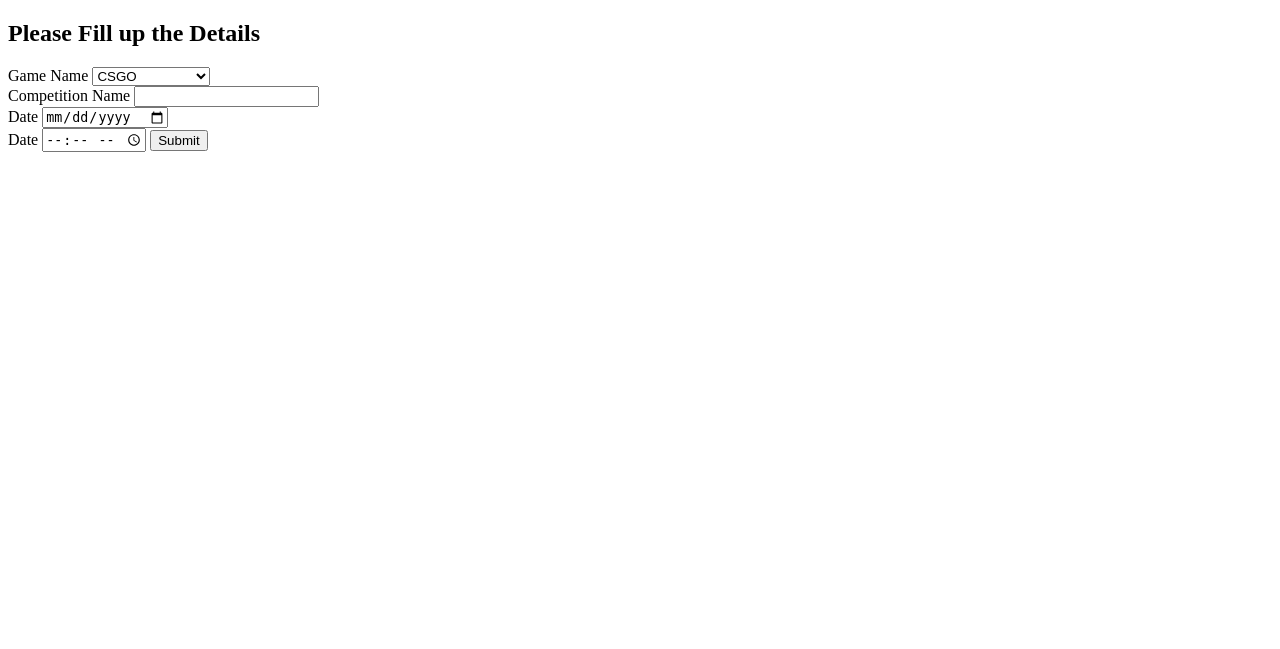
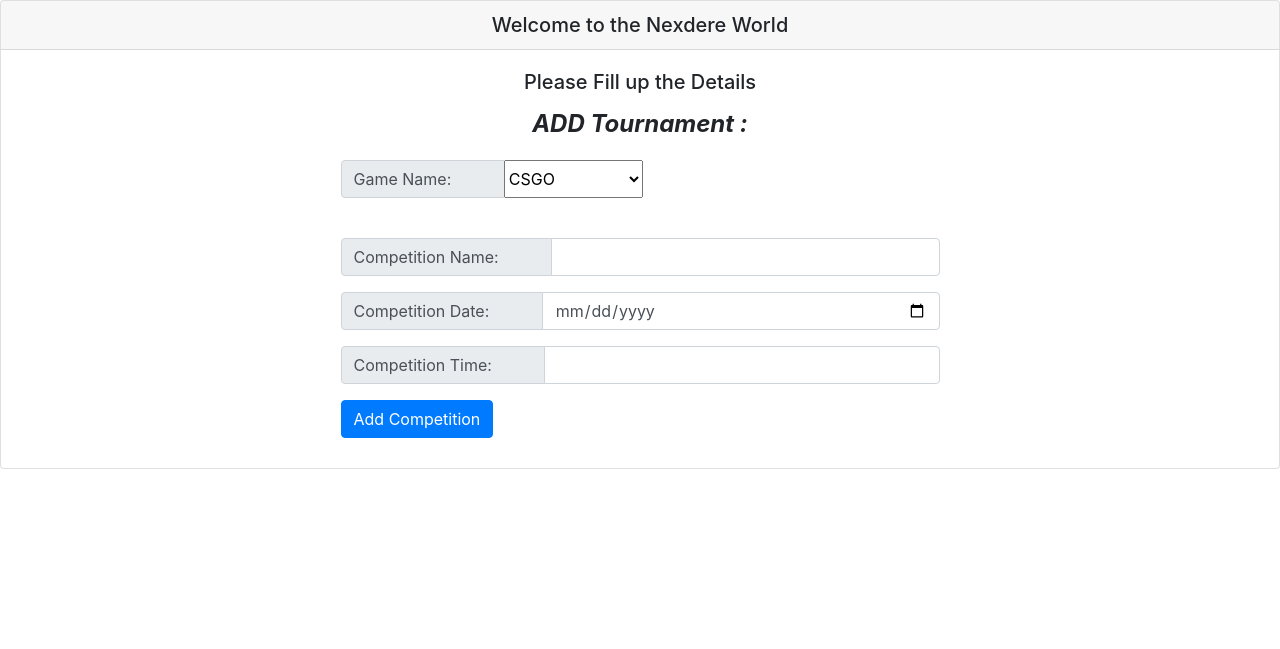
Before and after one commit to hisaransh/Nexdere, a PHP site: page /addTournament.php in a window 1280 px wide. Shown: the top 649 px of the page. Run offline with PHP 8.4, Linux system fonts and the light colour scheme.

Commit message:
Add css to addTournament

```diff
--- a/addTournament.php
+++ b/addTournament.php
@@ -4,29 +4,73 @@
 	<title>
 		Nexdre:Add tournament
 	</title>
+	<meta name = "viewport" content="width=device-width, initial-scale=1, user-scalable=no"/>
+	<title></title>
+	<link rel="stylesheet" href="css/bootstrap.min.cs --><!-- s">
+	<link rel="stylesheet" href="css/style.css">
+	<link rel="stylesheet" href="https://stackpath.bootstrapcdn.com/bootstrap/4.1.3/css/bootstrap.min.css" integrity="sha384-MCw98/SFnGE8fJT3GXwEOngsV7Zt27NXFoaoApmYm81iuXoPkFOJwJ8ERdknLPMO" crossorigin="anonymous">
+	<link rel="stylesheet" href="https://cdnjs.cloudflare.com/ajax/libs/font-awesome/4.7.0/css/font-awesome.min.css">
+
 </head>
-<body>
-	<h2> Please Fill up the Details </h2>
-	<form name="addtournament" action = "<?php htmlspecialchars($_SERVER['PHP_SELF'])?>" method='post'>
-		<label for="gamename">Game Name</label>
-		<select name="addgamename" required>
+<body class="body">
+	<div class="card">
+	  <h5 class="card-header center">Welcome to the Nexdere World</h5>
+	  <div class="card-body">
+	  	<h5 class="card-title center">Please Fill up the Details</h5>
+	<form name="addtournament" action = "<?php htmlspecialchars($_SERVER['PHP_SELF'])?>" method='post' class="mar0">
+
+		<fieldset class="_40 center2  ">
+					<legend align ="center" class=" ">
+						<i><b>ADD Tournament :</b></i>
+					</legend>
+					<div class="input-group mb-3 center ">
+					 	<div class="input-group-prepend">
+					    	<span class="input-group-text" id="inputGroup-sizing-default"> Game Name: &nbsp;&nbsp;&nbsp;&nbsp;&nbsp;&nbsp;&nbsp;&nbsp;
+					    	</span>
+					  	</div>
+					  	<select name="addgamename" required>
 			<option value='CSGO' >CSGO</option>
 			<option value='CALL OF DUTY'>CALL OF DUTY</option>
 			<option value='FIFA'>FIFA</option>
 			<option value='PUBG'> PUBG </option>
 		</select>
+
+					</div>
+
 		<br>
-		<label for="competitionName">Competition Name</label>
-		<input type='text' name='competitionName'>
-		<br>
-		<label for="competitionDate">Date</label>
-		<input type='date' min=<?php echo date('Y-m-d'); ?> name='competitionDate' required >
-		<br>
-		<label for="competitionTime">Date</label>
-		<input type='time' name='competitionTime'>
-		<input type='submit' name='addcompetitionSubmit'>
+
+		<div class="input-group mb-3 center ">
+					 	<div class="input-group-prepend">
+					    	<span class="input-group-text" id="inputGroup-sizing-default"> Competition Name: &nbsp;&nbsp;&nbsp;&nbsp;&nbsp;&nbsp;&nbsp;&nbsp;
+					    	</span>
+					  	</div>
+					  	<input type="text" name="competitionName" class="form-control" aria-label="Sizing example input" aria-describedby="inputGroup-sizing-default" required>
+					</div>
+
+		<div class="input-group mb-3 center ">
+					 	<div class="input-group-prepend">
+					    	<span class="input-group-text" id="inputGroup-sizing-default"> Competition Date: &nbsp;&nbsp;&nbsp;&nbsp;&nbsp;&nbsp;&nbsp;&nbsp;
+					    	</span>
+					  	</div>
+					  	<input type="date" min=<?php echo date('Y-m-d'); ?>  name="competitionDate" class="form-control" aria-label="Sizing example input" aria-describedby=" inputGroup-sizing-default" required>
+					</div>
+
+		<div class="input-group mb-3 center ">
+					 	<div class="input-group-prepend">
+					    	<span class="input-group-text" id="inputGroup-sizing-default"> Competition Time: &nbsp;&nbsp;&nbsp;&nbsp;&nbsp;&nbsp;&nbsp;&nbsp;
+					    	</span>
+					  	</div>
+					  	<input type="text" name="competitionTime" class="form-control" aria-label="Sizing example input" aria-describedby="inputGroup-sizing-default" required>
+					</div>
+		<button type="submit" class="btn btn-primary" name="addcompetitionSubmit" value = "Add Competition" required>Add Competition</button>
+		</fieldset>
 	</form>
+</div>
+</div>
 </body>
+	<script src="https://code.jquery.com/jquery-3.3.1.slim.min.js" integrity="sha384-q8i/X+965DzO0rT7abK41JStQIAqVgRVzpbzo5smXKp4YfRvH+8abtTE1Pi6jizo" crossorigin="anonymous"></script>
+    <script src="https://cdnjs.cloudflare.com/ajax/libs/popper.js/1.14.3/umd/popper.min.js" integrity="sha384-ZMP7rVo3mIykV+2+9J3UJ46jBk0WLaUAdn689aCwoqbBJiSnjAK/l8WvCWPIPm49" crossorigin="anonymous"></script>
+    <script src="https://stackpath.bootstrapcdn.com/bootstrap/4.1.3/js/bootstrap.min.js" integrity="sha384-ChfqqxuZUCnJSK3+MXmPNIyE6ZbWh2IMqE241rYiqJxyMiZ6OW/JmZQ5stwEULTy" crossorigin="anonymous"></script>
 </html>
 
 <?php
```
